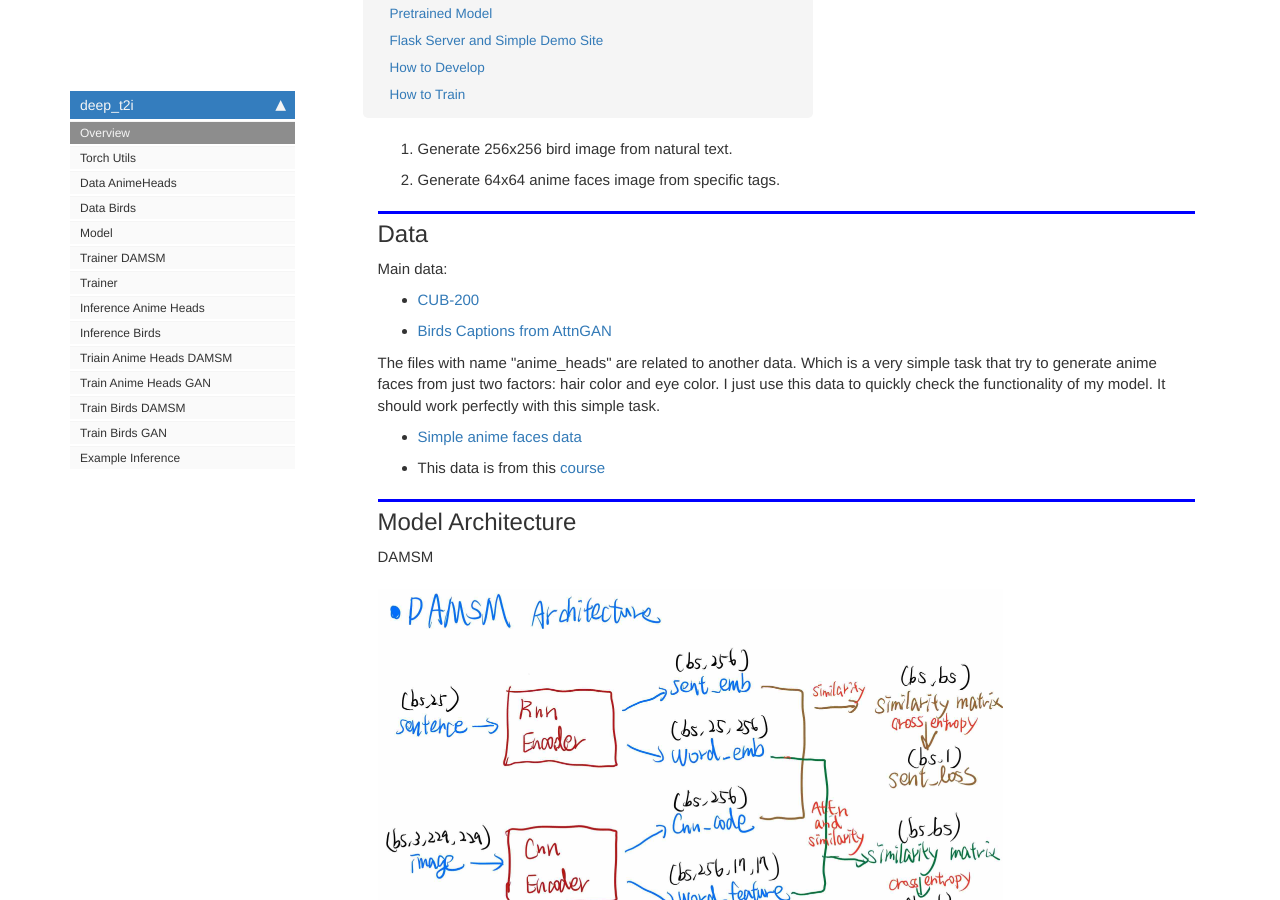
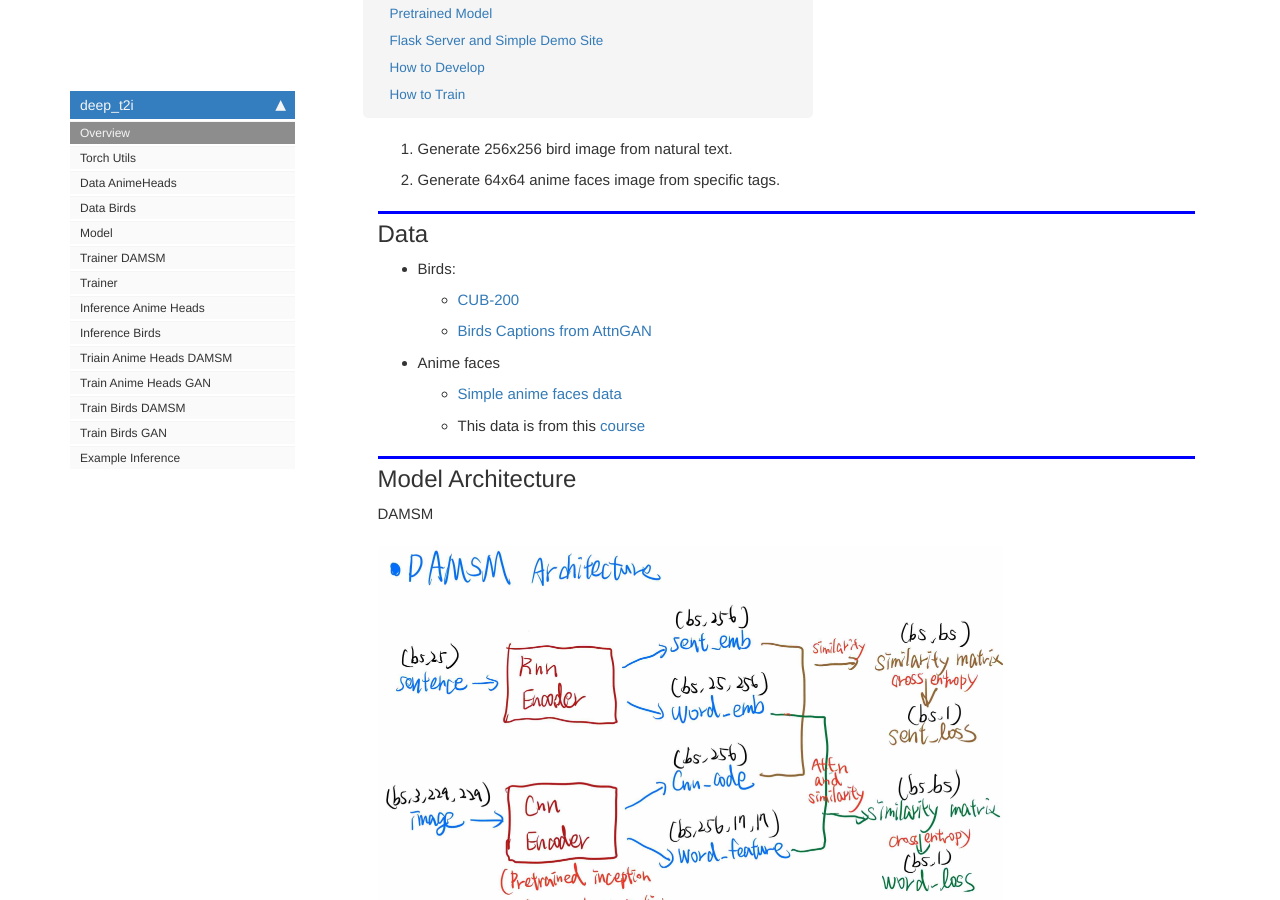
Before and after one commit to cwza/deep_t2i, a Jekyll site: the page built from docs/index.html, in a window 1280 px wide and 900 px high, scrolled down 304 px. Built offline with Jekyll 4.4.1, drawn with Linux system fonts in a browser that asks for light colours; nearby versions of some CDN libraries; comment, search, counter and statistics services are not loaded.

Commit message:
update readme

```diff
--- a/docs/index.html
+++ b/docs/index.html
@@ -45,21 +45,17 @@ description: "My Experients of text to image using deep learning"
 </div>
 <div class="cell border-box-sizing text_cell rendered"><div class="inner_cell">
 <div class="text_cell_render border-box-sizing rendered_html">
-<p>Main data:</p>
 <ul>
+<li>Birds:<ul>
 <li><a href="http://www.vision.caltech.edu/visipedia/CUB-200-2011.html">CUB-200</a></li>
 <li><a href="https://drive.google.com/open?id=1O_LtUP9sch09QH3s_EBAgLEctBQ5JBSJ">Birds Captions from AttnGAN</a></li>
 </ul>
-
-</div>
-</div>
-</div>
-<div class="cell border-box-sizing text_cell rendered"><div class="inner_cell">
-<div class="text_cell_render border-box-sizing rendered_html">
-<p>The files with name "anime_heads" are related to another data. Which is a very simple task that try to generate anime faces from just two factors: hair color and eye color. I just use this data to quickly check the functionality of my model. It should work perfectly with this simple task.</p>
-<ul>
+</li>
+<li>Anime faces<ul>
 <li><a href="https://drive.google.com/uc?export=download&amp;id=1tpW7ZVNosXsIAWu8-f5EpwtF3ls3pb79">Simple anime faces data</a></li>
 <li>This data is from this <a href="http://speech.ee.ntu.edu.tw/~tlkagk/courses_MLDS18.html">course</a> </li>
+</ul>
+</li>
 </ul>
 
 </div>
```
Also changed, not shown: README.md, 1 other file.
